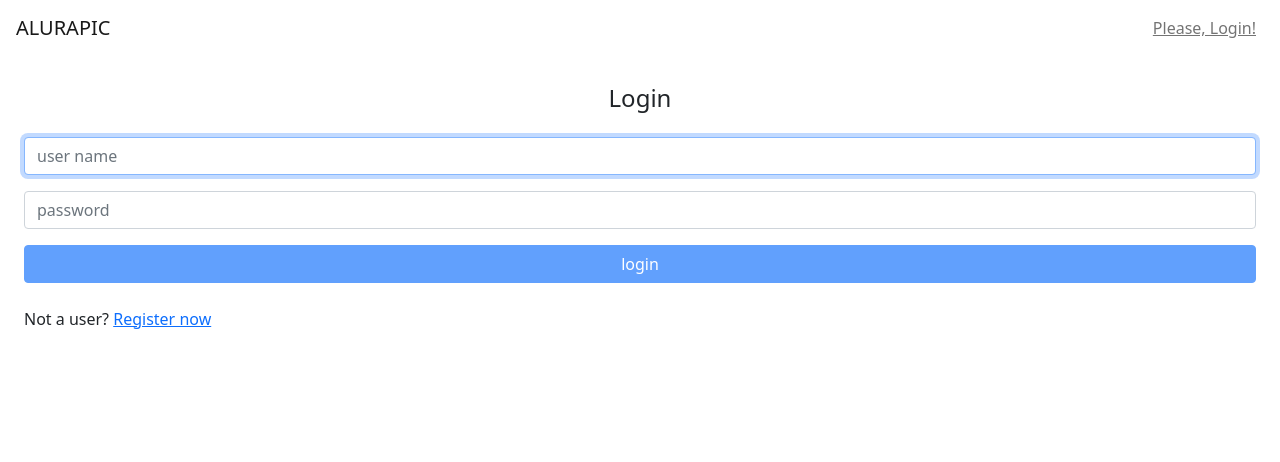
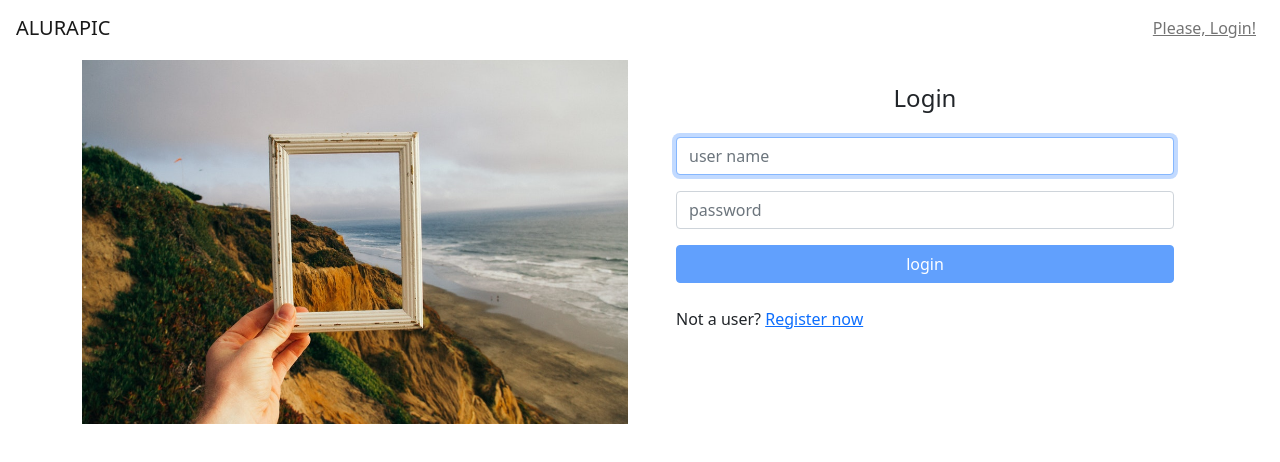
Before and after one commit to caiomcs04/gerenciamento-foto, an Angular app: page / in a window 1280 px wide. Shown: the top 462 px of the page. Built offline with nearby package versions, Linux system fonts and the light colour scheme.

Commit message:
21#Commit(children route)

```diff
--- a/src/app/app-routing.module.ts
+++ b/src/app/app-routing.module.ts
@@ -1,3 +1,4 @@
+import { HomeComponent } from './home/home.component';
 import { SignupComponent } from './home/signup/signup.component';
 import { PhotoListResolver } from './photos/photo-list/photo-list.resolver';
 import { PhotoFormComponent } from './photos/photo-form/photo-form.component';
@@ -8,8 +9,18 @@
 import { AuthGuard } from './core/services/auth/auth.guard';
 
 const routes: Routes = [
-  { path: '', component: SiginComponent, canActivate: [AuthGuard] },
-  { path: 'signup', component: SignupComponent},
+  {
+    path: '',
+    component: HomeComponent,
+    canActivate: [AuthGuard],
+    children: [
+      { path: '', component: SiginComponent },
+      { path: 'signup', component: SignupComponent },
+    ],
+  },
+
+  // { path: '', component: SiginComponent, canActivate: [AuthGuard] },
+  // { path: 'signup', component: SignupComponent},
 
   //em rotas ao passar o : ele recebe uma variavel
   //Resolver
--- /dev/null
+++ b/src/app/home/home.component.html
@@ -0,0 +1,11 @@
+<div class="container">
+  <div class="row">
+      <div class="col-md-6 mb-2">
+          <img class="img-fluid d-none d-sm-block"
+              src="/assets/img/home.jpg" alt="Welcome">
+      </div>
+      <div class="col-md-6">
+          <router-outlet></router-outlet>
+      </div>
+  </div>
+</div>
--- /dev/null
+++ b/src/app/home/home.component.ts
@@ -0,0 +1,15 @@
+import { Component, OnInit } from '@angular/core';
+
+@Component({
+  selector: 'gfotos-home',
+  templateUrl: './home.component.html',
+  styleUrls: ['./home.component.scss']
+})
+export class HomeComponent implements OnInit {
+
+  constructor() { }
+
+  ngOnInit(): void {
+  }
+
+}
--- a/src/app/home/home.module.ts
+++ b/src/app/home/home.module.ts
@@ -5,9 +5,10 @@
 import { SiginComponent } from './sigin/sigin.component';
 import { MessageModule } from '../shared/components/message/message.module';
 import { SignupComponent } from './signup/signup.component';
+import { HomeComponent } from './home.component';
 
 @NgModule({
-  declarations: [SiginComponent, SignupComponent],
+  declarations: [SiginComponent, SignupComponent, HomeComponent],
   imports: [CommonModule, ReactiveFormsModule, RouterModule, MessageModule],
   exports: [SiginComponent, SignupComponent],
 })
```
Also changed, not shown: src/app/home/home.component.scss (added), src/assets/img/home.jpg (added), 1 other file (tests, documents, lock files or other folders).
